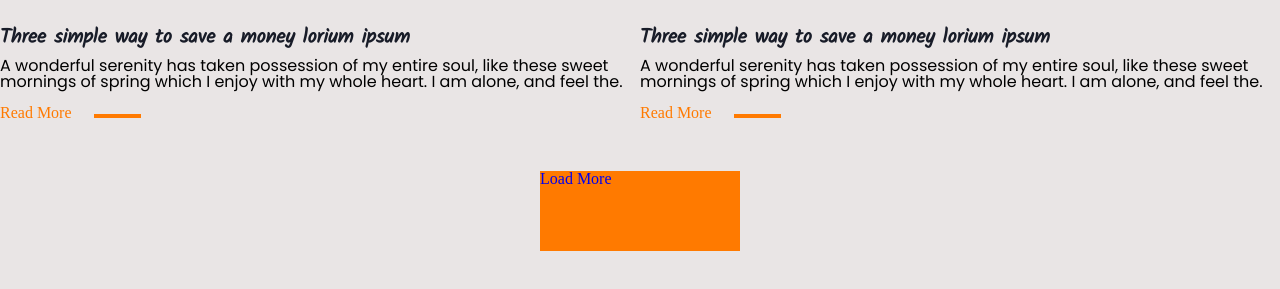
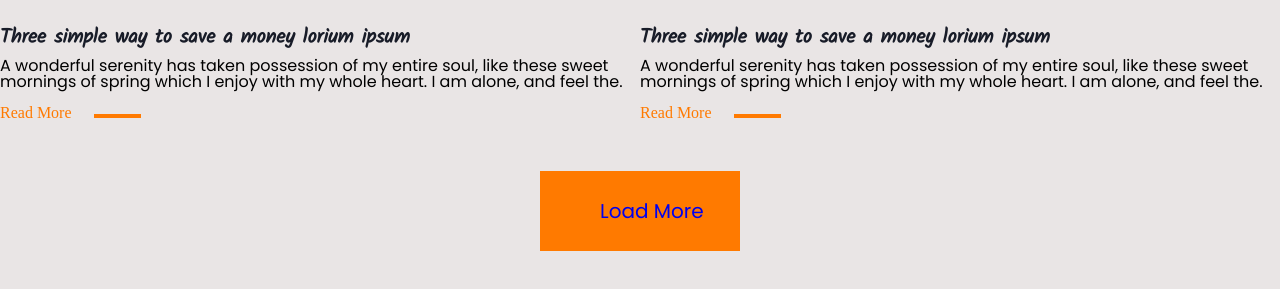
Before and after one commit to Mariami985/homework6-Geo-lab, a plain HTML site: page index.html in a window 1280 px wide. Shown: the part 1343-1632 px from the top of the page. Before the commit the page ends 1594 px from the top, so only its background shows below. Drawn offline with Linux system fonts and the light colour scheme.

Commit message:
add position

```diff
--- a/css/style.css
+++ b/css/style.css
@@ -127,13 +127,15 @@
 	height: 80px;
 	background-color:  #FF7A00;
 	margin: 0 auto;
+	margin-bottom: 50px;
 	position: relative;
 }
-.text3{
+.box1 h4{
 	position: absolute;
-	bottom: 50;
-	right: 40;
-	color: white;
-	text-transform: capitalize;
-
+    top: 30px;
+    left: 60px;
+    font-family: 'Poppins';
+    font-size: 20px;
+    color: #fff;
+    text-transform: capitalize;
 }
--- a/index.html
+++ b/index.html
@@ -88,7 +88,7 @@
 		<section>
 				<div class="box1">
 
-			    	<h4 class="text3">
+			    	<h4>
 			     		<a href="#"> Load more </a>
 					</h4>
 				</div>
```
